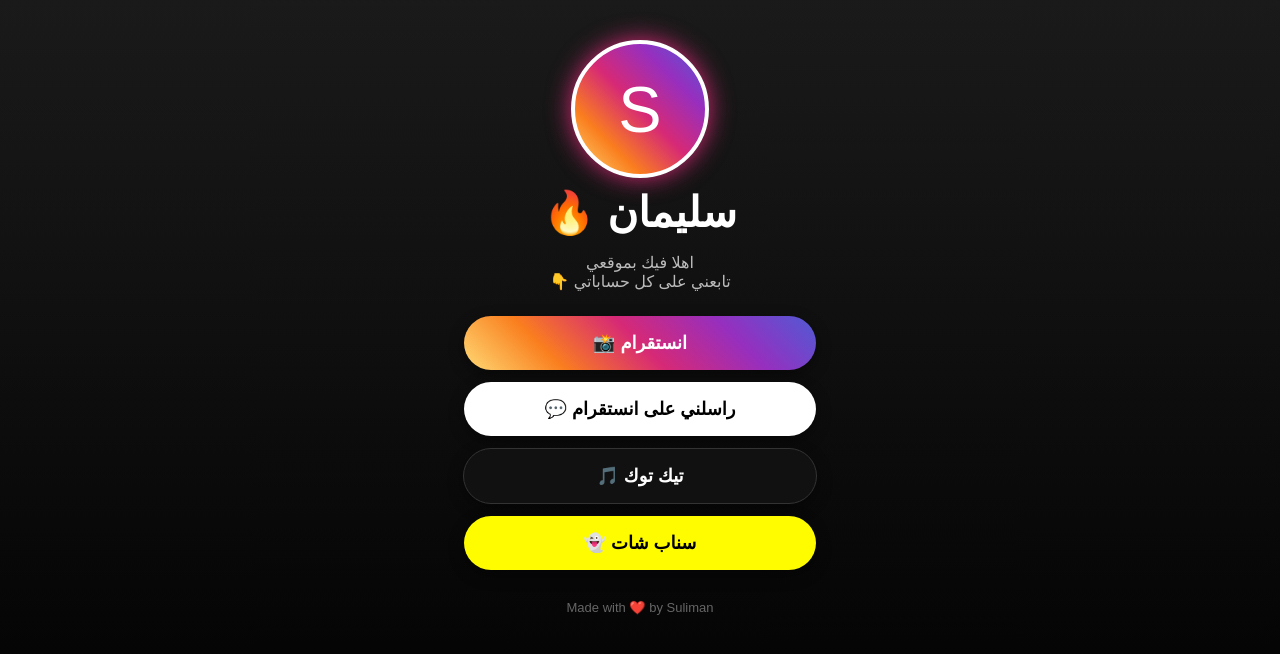
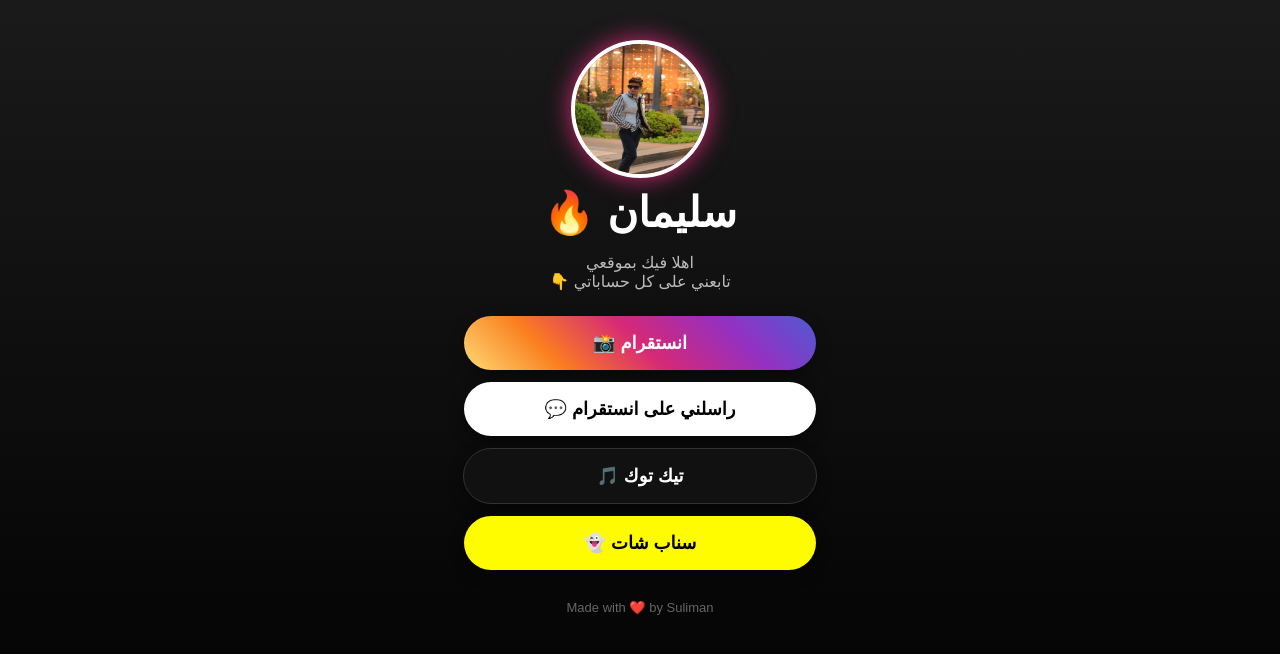
Before and after one commit to sulimanyahya326-crypto/my-first-project, a plain HTML site: page index.html in a window 1280 px wide. Drawn offline with Linux system fonts and the light colour scheme.

Commit message:
Update index.html

```diff
--- a/index.html
+++ b/index.html
@@ -13,7 +13,7 @@ a{display:block;padding:16px;border-radius:50px;text-decoration:none;font-weight
 </style>
 </head>
 <body>
-<div class="avatar">S</div>
+<img class="avatar" src="IMG_20261123_015212_586.jpg">
 <h1>سليمان 🔥</h1>
 <p class="bio">اهلا فيك بموقعي<br>تابعني على كل حساباتي 👇</p>
 <a class="ig" href="https://www.instagram.com/suliman_31_10">انستقرام 📸</a>
```
